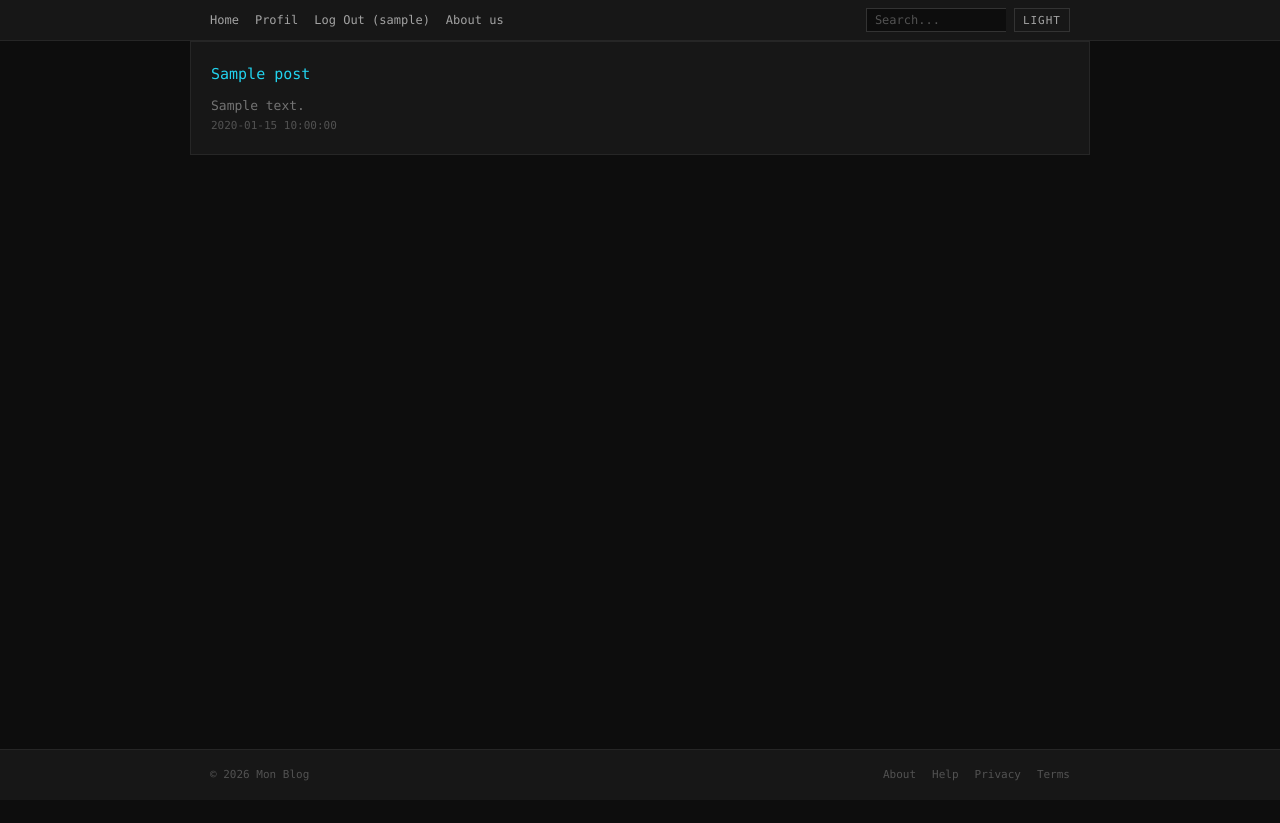
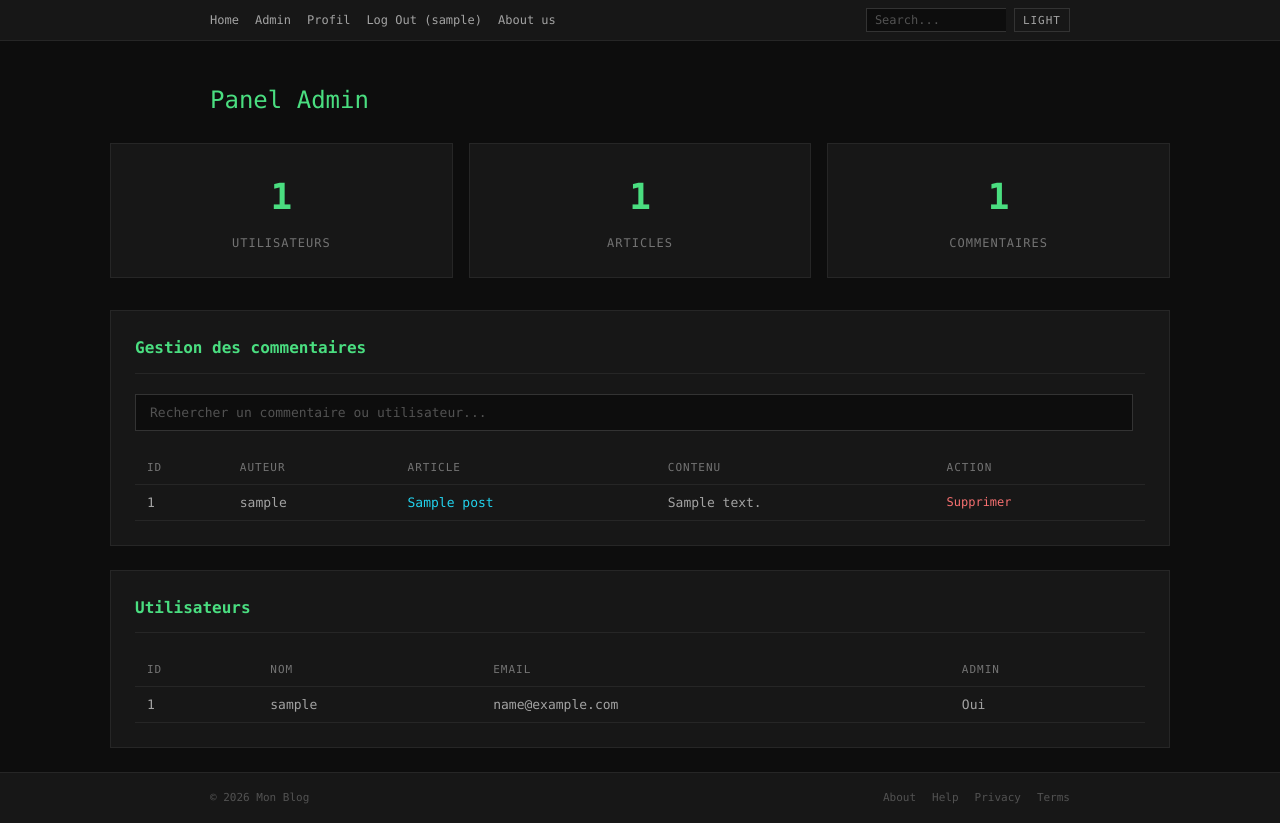
Before and after one commit to lest1337/blog-mvc, a PHP site: page /index.php?action=admin in a window 1280 px wide. Before the commit the page ends 781 px from the top, so only its background shows below. Run offline with PHP 8.4, Linux system fonts and the light colour scheme; the visitor is signed in with stand-in values (Sample User, id 1); tables that the repository leaves empty hold one stand-in row (values such as "Sample post").

Commit message:
feat : implement admin panel with user and comment management functionality

```diff
--- /dev/null
+++ b/app/controllers/admin.php
@@ -0,0 +1,46 @@
+<?php
+require_once "app/models/utilisateur.inc.php";
+require_once "app/models/post.inc.php";
+require_once "app/models/comment.inc.php";
+require_once "app/models/auth.inc.php";
+
+if (session_status() === PHP_SESSION_NONE) {
+    session_start();
+}
+
+if (!isLoggedOn()) {
+    header("Location: index.php?action=login");
+    exit;
+}
+
+if (!isAdmin()) {
+    header("Location: index.php");
+    exit;
+}
+
+$userModel = new Utilisateur();
+$postModel = new Post();
+$commentModel = new Comment();
+
+$stats = [
+    "users" => $userModel->getUserCount(),
+    "posts" => $postModel->getPostCount(),
+    "comments" => $postModel->getCommentCount()
+];
+
+$allComments = $commentModel->getAllComments();
+$users = $userModel->getAllUsers();
+
+if (isset($_GET["delete_comment"])) {
+    $commentId = $_GET["delete_comment"];
+    $commentModel->deleteCommentById($commentId);
+    header("Location: index.php?action=admin");
+    exit;
+}
+
+require_once "app/views/header.view.php";
+?>
+<main>
+<?php require_once "app/views/admin.view.php"; ?>
+</main>
+<?php require_once "app/views/footer.view.php"; ?>
--- a/app/controllers/login.php
+++ b/app/controllers/login.php
@@ -22,6 +22,7 @@ if ($_SERVER["REQUEST_METHOD"] === "POST") {
             $_SESSION["userId"] = $user["USER_ID"];
             $_SESSION["email"] = $user["EMAIL"];
             $_SESSION["username"] = $user["USERNAME"];
+            $_SESSION["isAdmin"] = $user["IS_ADMIN"] ?? 0;
 
             header("Location: index.php");
             exit;
--- a/app/controllers/main.php
+++ b/app/controllers/main.php
@@ -9,7 +9,8 @@ function rout($action) {
         "search" => "search.php",
         "edit_comment" => "edit_comment.php",
         "delete_comment" => "delete_comment.php",
-        "profil" => "profil.php"
+        "profil" => "profil.php",
+        "admin" => "admin.php"
     );
 
     if (array_key_exists($action, $actions)) {
--- a/app/models/auth.inc.php
+++ b/app/models/auth.inc.php
@@ -14,6 +14,17 @@ function isLoggedOn()
     return $res;
 }
 
+function isAdmin() {
+    if (session_status() === PHP_SESSION_NONE) {
+        session_start();
+    }
+
+    if (isset($_SESSION["isAdmin"]) && $_SESSION["isAdmin"] == 1) {
+        return true;
+    }
+    return false;
+}
+
 function logout()
 {
     if (session_status() === PHP_SESSION_NONE) {
--- a/app/models/comment.inc.php
+++ b/app/models/comment.inc.php
@@ -41,4 +41,14 @@ class Comment {
         $stmt->execute([":commentId" => $commentId]);
         return $stmt->fetch(PDO::FETCH_ASSOC);
     }
+
+    function getAllComments() {
+        $stmt = $this->pdo->query("SELECT c.COMMENT_ID, c.CONTENT, c.USER_ID, c.POST_ID, c.POST_ID as post_title, u.USERNAME, p.TITLE as post_title FROM COMMENTS c JOIN USERS u ON c.USER_ID = u.USER_ID JOIN POSTS p ON c.POST_ID = p.POST_ID ORDER BY COMMENT_ID DESC");
+        return $stmt->fetchAll(PDO::FETCH_ASSOC);
+    }
+
+    function deleteCommentById($commentId) {
+        $stmt = $this->pdo->prepare("DELETE FROM COMMENTS WHERE COMMENT_ID = :commentId");
+        $stmt->execute([":commentId" => $commentId]);
+    }
 }
--- a/app/models/post.inc.php
+++ b/app/models/post.inc.php
@@ -32,4 +32,14 @@ class Post {
 
         return $stmt->fetchAll(PDO::FETCH_ASSOC);
     }
+
+    function getPostCount() {
+        $stmt = $this->pdo->query("SELECT COUNT(*) as count FROM POSTS");
+        return $stmt->fetch(PDO::FETCH_ASSOC)["count"];
+    }
+
+    function getCommentCount() {
+        $stmt = $this->pdo->query("SELECT COUNT(*) as count FROM COMMENTS");
+        return $stmt->fetch(PDO::FETCH_ASSOC)["count"];
+    }
 }
--- a/app/models/utilisateur.inc.php
+++ b/app/models/utilisateur.inc.php
@@ -21,21 +21,21 @@ class Utilisateur {
     }
 
     function getUser($id) {
-        $stmt = $this->pdo->prepare("SELECT USER_ID, USERNAME, EMAIL FROM USERS WHERE USER_ID = :id");
+        $stmt = $this->pdo->prepare("SELECT USER_ID, USERNAME, EMAIL, IS_ADMIN FROM USERS WHERE USER_ID = :id");
         $stmt->execute([":id" => $id]);
 
         return $stmt->fetch(PDO::FETCH_ASSOC);
     }
 
     function getUserByMail($email) {
-        $stmt = $this->pdo->prepare("SELECT USER_ID, USERNAME, EMAIL, PSSWRD FROM USERS WHERE EMAIL = :email");
+        $stmt = $this->pdo->prepare("SELECT USER_ID, USERNAME, EMAIL, PSSWRD, IS_ADMIN FROM USERS WHERE EMAIL = :email");
         $stmt->execute([":email" => $email]);
 
         return $stmt->fetch(PDO::FETCH_ASSOC);
     }
 
     function getUserById($id) {
-        $stmt = $this->pdo->prepare("SELECT USER_ID, USERNAME, EMAIL FROM USERS WHERE USER_ID = :id");
+        $stmt = $this->pdo->prepare("SELECT USER_ID, USERNAME, EMAIL, IS_ADMIN FROM USERS WHERE USER_ID = :id");
         $stmt->execute([":id" => $id]);
 
         return $stmt->fetch(PDO::FETCH_ASSOC);
@@ -57,4 +57,14 @@ class Utilisateur {
             ":psswd" => password_hash($newPassword, CRYPT_SHA256)
         ]);
     }
+
+    function getAllUsers() {
+        $stmt = $this->pdo->query("SELECT USER_ID, USERNAME, EMAIL, IS_ADMIN FROM USERS ORDER BY USER_ID");
+        return $stmt->fetchAll(PDO::FETCH_ASSOC);
+    }
+
+    function getUserCount() {
+        $stmt = $this->pdo->query("SELECT COUNT(*) as count FROM USERS");
+        return $stmt->fetch(PDO::FETCH_ASSOC)["count"];
+    }
 }
--- /dev/null
+++ b/app/views/admin.view.php
@@ -0,0 +1,254 @@
+<div id="admin">
+    <h1>Panel Admin</h1>
+
+    <div class="stats-grid">
+        <div class="stat-card">
+            <span class="stat-number"><?= $stats["users"] ?></span>
+            <span class="stat-label">Utilisateurs</span>
+        </div>
+        <div class="stat-card">
+            <span class="stat-number"><?= $stats["posts"] ?></span>
+            <span class="stat-label">Articles</span>
+        </div>
+        <div class="stat-card">
+            <span class="stat-number"><?= $stats["comments"] ?></span>
+            <span class="stat-label">Commentaires</span>
+        </div>
+    </div>
+
+    <div class="admin-section">
+        <h2>Gestion des commentaires</h2>
+
+        <div class="search-box">
+            <input type="text" id="comment-search" placeholder="Rechercher un commentaire ou utilisateur..." oninput="filterComments()">
+            <div class="search-results-count" id="results-count"></div>
+        </div>
+
+        <?php if (!empty($allComments)): ?>
+            <table class="admin-table" id="comments-table">
+                <thead>
+                    <tr>
+                        <th>ID</th>
+                        <th>Auteur</th>
+                        <th>Article</th>
+                        <th>Contenu</th>
+                        <th>Action</th>
+                    </tr>
+                </thead>
+                <tbody id="comments-tbody">
+                    <?php foreach ($allComments as $comment): ?>
+                        <tr class="comment-row" data-username="<?= strtolower(htmlspecialchars($comment["USERNAME"])) ?>" data-content="<?= strtolower(htmlspecialchars($comment["CONTENT"])) ?>">
+                            <td><?= $comment["COMMENT_ID"] ?></td>
+                            <td class="comment-author"><?= htmlspecialchars($comment["USERNAME"]) ?></td>
+                            <td><a href="index.php?action=post&id=<?= $comment["POST_ID"] ?>"><?= htmlspecialchars($comment["post_title"]) ?></a></td>
+                            <td class="comment-content"><?= htmlspecialchars($comment["CONTENT"]) ?></td>
+                            <td>
+                                <a href="index.php?action=admin&delete_comment=<?= $comment["COMMENT_ID"] ?>" class="btn-delete" onclick="return confirm('Supprimer ce commentaire?')">Supprimer</a>
+                            </td>
+                        </tr>
+                    <?php endforeach; ?>
+                </tbody>
+            </table>
+            <p class="no-data" id="no-results" style="display:none;">Aucun résultat</p>
+        <?php else: ?>
+            <p class="no-data">Aucun commentaire</p>
+        <?php endif; ?>
+    </div>
+
+    <div class="admin-section">
+        <h2>Utilisateurs</h2>
+        <table class="admin-table">
+            <thead>
+                <tr>
+                    <th>ID</th>
+                    <th>Nom</th>
+                    <th>Email</th>
+                    <th>Admin</th>
+                </tr>
+            </thead>
+            <tbody>
+                <?php foreach ($users as $user): ?>
+                    <tr>
+                        <td><?= $user["USER_ID"] ?></td>
+                        <td><?= htmlspecialchars($user["USERNAME"]) ?></td>
+                        <td><?= htmlspecialchars($user["EMAIL"]) ?></td>
+                        <td><?= $user["IS_ADMIN"] ? "Oui" : "Non" ?></td>
+                    </tr>
+                <?php endforeach; ?>
+            </tbody>
+        </table>
+    </div>
+</div>
+
+<style>
+#admin {
+    max-width: 1100px;
+    margin: 0 auto;
+    padding: 0 20px;
+}
+
+#admin h1 {
+    font-size: 24px;
+    margin-bottom: 24px;
+    color: var(--text-primary);
+}
+
+.stats-grid {
+    display: grid;
+    grid-template-columns: repeat(3, 1fr);
+    gap: 16px;
+    margin-bottom: 32px;
+}
+
+.stat-card {
+    background-color: var(--bg-secondary);
+    border: 1px solid var(--border-color);
+    padding: 24px;
+    text-align: center;
+}
+
+.stat-number {
+    display: block;
+    font-size: 36px;
+    font-weight: bold;
+    color: var(--text-primary);
+    margin-bottom: 8px;
+}
+
+.stat-label {
+    font-size: 12px;
+    color: var(--text-muted);
+    text-transform: uppercase;
+    letter-spacing: 1px;
+}
+
+.admin-section {
+    background-color: var(--bg-secondary);
+    border: 1px solid var(--border-color);
+    padding: 24px;
+    margin-bottom: 24px;
+}
+
+.admin-section h2 {
+    font-size: 16px;
+    margin: 0 0 20px 0;
+    color: var(--text-primary);
+    border-bottom: 1px solid var(--border-color);
+    padding-bottom: 12px;
+}
+
+.search-box {
+    display: flex;
+    align-items: center;
+    gap: 12px;
+    margin-bottom: 20px;
+}
+
+.search-box input {
+    flex: 1;
+    padding: 10px 14px;
+    font-size: 13px;
+    font-family: inherit;
+    color: var(--text-primary);
+    background-color: var(--bg-input);
+    border: 1px solid var(--border-input);
+    outline: none;
+}
+
+.search-box input:focus {
+    border-color: var(--text-primary);
+}
+
+.search-box input::placeholder {
+    color: var(--text-dim);
+}
+
+.search-results-count {
+    font-size: 12px;
+    color: var(--text-muted);
+    white-space: nowrap;
+}
+
+.admin-table {
+    width: 100%;
+    border-collapse: collapse;
+    font-size: 13px;
+}
+
+.admin-table th,
+.admin-table td {
+    padding: 10px 12px;
+    text-align: left;
+    border-bottom: 1px solid var(--border-color);
+}
+
+.admin-table th {
+    color: var(--text-muted);
+    font-weight: normal;
+    text-transform: uppercase;
+    font-size: 11px;
+    letter-spacing: 1px;
+}
+
+.admin-table td {
+    color: var(--text-secondary);
+}
+
+.admin-table .comment-content {
+    max-width: 300px;
+    overflow: hidden;
+    text-overflow: ellipsis;
+    white-space: nowrap;
+}
+
+.comment-row.hidden {
+    display: none;
+}
+
+.btn-delete {
+    color: var(--error);
+    font-size: 12px;
+}
+
+.btn-delete:hover {
+    text-decoration: underline;
+}
+
+.no-data {
+    color: var(--text-muted);
+    text-align: center;
+    padding: 20px;
+}
+</style>
+
+<script>
+function filterComments() {
+    const searchInput = document.getElementById('comment-search').value.toLowerCase().trim();
+    const rows = document.querySelectorAll('.comment-row');
+    const noResults = document.getElementById('no-results');
+    const table = document.getElementById('comments-table');
+    let visibleCount = 0;
+
+    rows.forEach(row => {
+        const username = row.dataset.username;
+        const content = row.dataset.content;
+
+        if (searchInput === '' || username.includes(searchInput) || content.includes(searchInput)) {
+            row.classList.remove('hidden');
+            visibleCount++;
+        } else {
+            row.classList.add('hidden');
+        }
+    });
+
+    if (visibleCount === 0) {
+        noResults.style.display = 'block';
+        table.style.display = 'none';
+    } else {
+        noResults.style.display = 'none';
+        table.style.display = 'table';
+    }
+
+    document.getElementById('results-count').textContent = searchInput ? `${visibleCount} résultat${visibleCount !== 1 ? 's' : ''}` : '';
+}
+</script>
--- a/app/views/header.view.php
+++ b/app/views/header.view.php
@@ -6,6 +6,7 @@ if (session_status() === PHP_SESSION_NONE) {
 }
 
 $loggedIn = isLoggedOn();
+$isAdmin = isAdmin();
 ?>
 <head>
     <link rel="stylesheet" href="assets/css/main.css">
@@ -29,6 +30,9 @@ $loggedIn = isLoggedOn();
             <li><a href="./?action=register">Register</a></li>
             <li><a href="./?action=login">Log In</a></li>
             <?php else: ?>
+            <?php if ($isAdmin): ?>
+            <li><a href="./?action=admin">Admin</a></li>
+            <?php endif; ?>
             <li><a href="./?action=profil">Profil</a></li>
             <li><a href="./?action=logout">Log Out (<?= htmlspecialchars($_SESSION["username"] ?? "") ?>)</a></li>
             <?php endif; ?>
--- a/db/blog.sql
+++ b/db/blog.sql
@@ -6,7 +6,8 @@ create table if not exists USERS (
     USER_ID int auto_increment primary key,
     USERNAME varchar(32),
     EMAIL varchar(64),
-    PSSWRD varchar(128)
+    PSSWRD varchar(128),
+    IS_ADMIN tinyint(1) default 0
 );
 
 create table if not exists POSTS (
```
Also changed, not shown: db/blog.ext.sql (+9 -0 lines).
